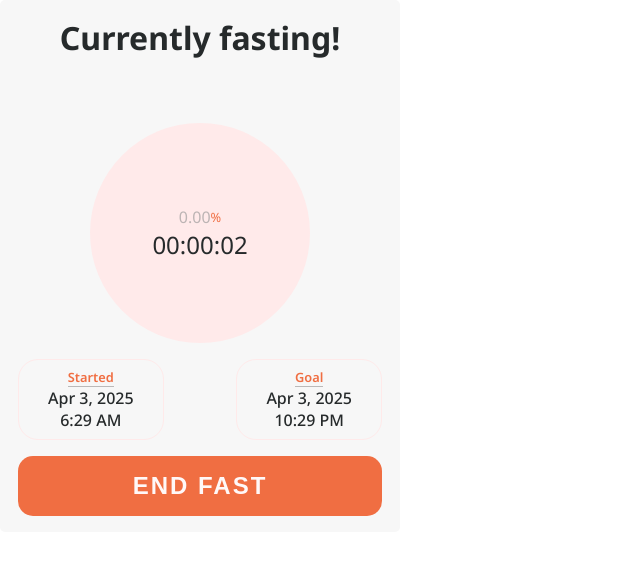
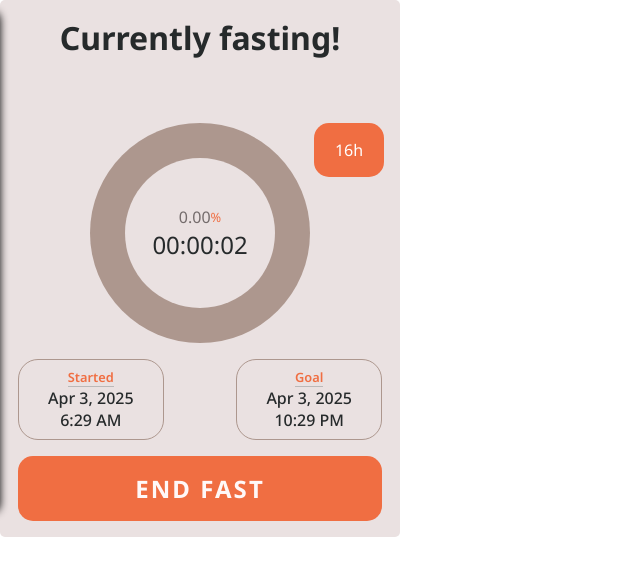
Before and after one commit to fayponjp/go-fast, a React (Vite) app: page / in a window 1280 px wide. Both pictures are taken after a click on the button "BEGIN FAST". Shown: the top 576 px of the page, without its empty margins (0-640 px from the left). Built offline with nearby package versions, Linux system fonts and the light colour scheme.

Commit message:
Updates to the modal
- updated modal button functionality and styling. updates hour goals on click
- updated active fast display for light/dark mode

```diff
--- a/src/App.css
+++ b/src/App.css
@@ -18,6 +18,5 @@ header {
   height: 100%;
   display: flex;
   flex-direction: column;
-  /* justify-content: space-evenly; */
   gap: 3em;
 }
--- a/src/App.jsx
+++ b/src/App.jsx
@@ -61,6 +61,12 @@ function App() {
     setIsOpen(prevToggle => !prevToggle)
   }
 
+  function updateTimer(newGoal) {
+    setFast(prevFastObject => ({...prevFastObject, goalHours: newGoal}))
+    localStorage.setItem('currentFastGoalHours', newGoal)
+    toggleModal()
+  }
+
   return (
     <FastWindowContext.Provider
       value={
@@ -68,8 +74,10 @@ function App() {
           fast,
           toggleFasting,
           open,
+          mode,
           toggleModal,
-          localTimer
+          localTimer,
+          updateTimer
         }
       }>
       <div className={classNames}>
@@ -78,27 +86,9 @@ function App() {
         </header>
         {fast.isFasting ? <ActiveFast/> : <InactiveFast/>}
       </div>
-      <Modal
-        open={open}
-        toggleModal={toggleModal}
-      >
-      </Modal>
+      <Modal />
     </FastWindowContext.Provider>
   )
 }
 
-/***
- * I. Inactive fast window
- * Start a fast:
- * 1. Set fast state to true
- * 2. Save to localhost time on click
- * 3. Save the time to state, calculate time to goal
- * 4. Have an effect to update the progress bar every second, and when it's 100%
- *
- *
- *
- *
- *
- */
-
 export default App
--- a/src/components/Button/Button.css
+++ b/src/components/Button/Button.css
@@ -5,6 +5,8 @@ button {
     padding: 1rem;
     margin: 0;
     cursor: pointer;
+
+    font-family: inherit;
 }
 
 button.wide {
@@ -22,16 +24,53 @@ button.medium {
     width: 45%;
 }
 
+button.fast {
+    padding: 1rem 1rem;
+    font-size: 1rem;
+    display: flex;
+    flex-direction: column;
+    justify-content: space-between;
+    border-radius: 5px;
+    align-items: center;
+    color: #f6eeee;
+    font-weight: bold;
+    height: 150px;
+}
+
+button.fast:nth-child(1) {
+    background-color: #c7a149;
+}
+
+button.fast:nth-child(2) {
+    background-color: #da714d;
+}
+
+button.fast:nth-child(3) {
+    background-color: #5783cf;
+}
+
+button.fast:nth-child(4) {
+    background-color: #8ab865;
+}
+
 button.round {
     border-radius: 50%;
     background-color: inherit;
     position: absolute;
     top: 0;
     right: 0;
+    z-index: 1000;
+    font-size: 2rem;
+    color: inherit;
+}
 
-    font-size: 2rem;
-
+button.round.goal {
     color: #fff;
+    background-color: var(--accent-light);
+    font-size: 1rem;
+    right: 1em;
+    width: 70px;
+    border-radius: 15px;
 }
 
 
--- a/src/components/Main/Content.css
+++ b/src/components/Main/Content.css
@@ -8,25 +8,21 @@ main {
 
     flex: 1 0;
     padding-bottom: 1em;
+    position: relative;
 }
 
 .progress-bar {
     width: 220px;
     height: 220px;
     overflow: hidden;
-
-    background: conic-gradient(var(--accent-light-bright) 10%, var(--accent-light) 100%, var(--border-darkmode) 0%);
     border-radius: 50%;
-
     display: flex;
     flex-direction: column;
     align-items: center;
     justify-content: center;
     position: relative;
-}
 
-.progress-bar.completed {
-    background: conic-gradient(#b8dfa4 10%, #9ae475 100%, var(--border-darkmode) 0%);
+    transition: all 4s;
 }
 
 .text {
@@ -46,7 +42,11 @@ main {
     display: flex;
     align-items: center;
     font-size: 1rem;
-    color: #bcb4b4;
+    color: var(--secondary-text-dark);
+}
+
+.text.light > span {
+    color: var(--secondary-text-light)
 }
 
 time {
@@ -78,6 +78,10 @@ time {
     border: 1px solid #ffeaea;
 }
 
+.progress-timers.light > span, .options.light > span {
+    border: 1px solid var(--border-lightmode);
+}
+
 .options {
     gap: 1em;
 }
--- a/src/components/Main/Content.jsx
+++ b/src/components/Main/Content.jsx
@@ -23,7 +23,7 @@ function InactiveFast() {
 }
 
 function ActiveFast() {
-    const { mode, toggleFasting, fast } = useContext(FastWindowContext)
+    const { mode, toggleFasting, fast, toggleModal } = useContext(FastWindowContext)
     const { startDateTime, goalHours } = fast
     const [timeElapsedObj, setTimeElapsedObj] = useState({timeElapsed: 0, elapsedPercent: 0})
 
@@ -55,11 +55,12 @@ function ActiveFast() {
 
     return (
         <main>
+
             <div className="progress-bar" style={ (timeElapsedObj.elapsedPercent <= 99.99) ?
                     {
                         background: `conic-gradient(var(--accent-light-bright) ${timeElapsedObj.elapsedPercent/10}%,
                         var(--accent-light) ${timeElapsedObj.elapsedPercent}%,
-                        var(--border-darkmode) 0%)`
+                        var(--border-${mode}mode) 0%)`
                     } :
                     {
                         background: `conic-gradient(var(--completed)  0%,var(--completed) 100%, var(--border-darkmode) 0%)`
@@ -70,13 +71,14 @@ function ActiveFast() {
                     <div className="timer">{timeElapsedObj.timeElapsed}</div>
                 </div>
             </div>
-            <div className="progress-timers">
+            <Button size={'round goal'} onClick={toggleModal}>{goalHours}h</Button>
+            <div className={`progress-timers ${mode}`}>
                 <span>
                     <small>Started</small>
                     <time dateTime={startDateTime.toLocaleString()}>
                         {startDateTime.toLocaleDateString(navigator.language, {dateStyle: 'medium'})}
                     </time>
-                    <time datetime={startDateTime.toLocaleTimeString(navigator.language, {timeStyle: 'short'})}>
+                    <time dateTime={startDateTime.toLocaleTimeString(navigator.language, {timeStyle: 'short'})}>
                         {startDateTime.toLocaleTimeString(navigator.language, {timeStyle: 'short'})}
                     </time>
                 </span>
--- a/src/components/Modal/Modal.css
+++ b/src/components/Modal/Modal.css
@@ -4,21 +4,31 @@
     top: 10px;
     left: 0;
     right: 0;
-    background-color: var(--background-color-dark);
     transform: translateX(-100%);
-    transition: transform 100ms cubic-bezier(.5, 0, .5, 1);
-    height: 480px;
+    transition: transform 200ms cubic-bezier(.5, 0, .5, 1);
+    height: 500px;
     width: 390px;
 
     z-index: 1000;
+    border-radius: 8px;
 
     display: flex;
     align-items: center;
     flex-direction: column;
-    justify-content: center;
+    /* justify-content: center; */
+    overflow-y: scroll;
     padding: 1em;
+    gap: 1em;
+}
 
+.modal.light {
+    color: #000;
+    box-shadow: 0 2px 8px #000;
+}
+
+.modal.dark {
     color: #fff;
+    box-shadow: 0 2px 8px #a9a6a6;
 }
 
 .modal.open {
--- a/src/components/Modal/Modal.jsx
+++ b/src/components/Modal/Modal.jsx
@@ -1,14 +1,33 @@
 import "./Modal.css"
 import Button from '../Button/Button'
+import { FastWindowContext } from '../../util/FastWindowContext'
+import { useContext } from 'react'
 
-export default function Modal({open, toggleModal}) {
+export default function Modal() {
+    const { mode, open, toggleModal, updateTimer } = useContext(FastWindowContext)
     return (
-        <div className={`modal ${open && 'open'}`}>
+        <div className={`modal ${open && 'open'} ${mode}`}>
+            <h3>Set fast goal:</h3>
             <div className='fast-options'>
-                <Button size='medium'>13 Hours</Button>
-                <Button size='medium'>16 Hours</Button>
-                <Button size='medium'>18 Hours</Button>
-                <Button size='medium'>20 Hours</Button>
+                <Button size='medium fast' onClick={() => updateTimer(13)}>
+                    <p>13 Hours</p>
+                    <p>Circadian Rhythm Reset</p>
+                </Button>
+                <Button size='medium fast' onClick={() => updateTimer(16)}>
+                    <p>16 Hours</p>
+                    <p>16:8 Daily</p>
+                </Button>
+                <Button size='medium fast' onClick={() => updateTimer(18)}>
+                    <p>18 Hours</p>
+                    <p>18:6 Daily</p>
+                </Button>
+                <Button size='medium fast' onClick={() => updateTimer(20)}>
+                    <p>20 Hours</p>
+                    <p>One Meal a Day</p>
+                </Button>
+            </div>
+            <div className="history">
+
             </div>
             <Button size={'round'} onClick={toggleModal}>{'x'}</Button>
         </div>
--- a/src/variables.css
+++ b/src/variables.css
@@ -1,12 +1,14 @@
 :root {
     font-family: 'Noto Sans', sans-serif;
     --background-color-dark: #343245;
-    --background-color-light:#f7f7f7;
+    --background-color-light:#eae1e1;
     --border-darkmode: #ffeaea;
-    --border-lightmode: #8a7070;
+    --border-lightmode: #ad978e;
     --datetime-bg-color-dark: #f4f6f9;
     --accent-light: #f06e42;
-    --accent-light-bright: #ffa384 ;
+    --accent-light-bright: #ffa384;
+    --secondary-text-dark: #bcb4b4;
+    --secondary-text-light: #746c6c;
     --datetime-color-dark: #261c0c;
     --completed: #a1e181;
 }
```
